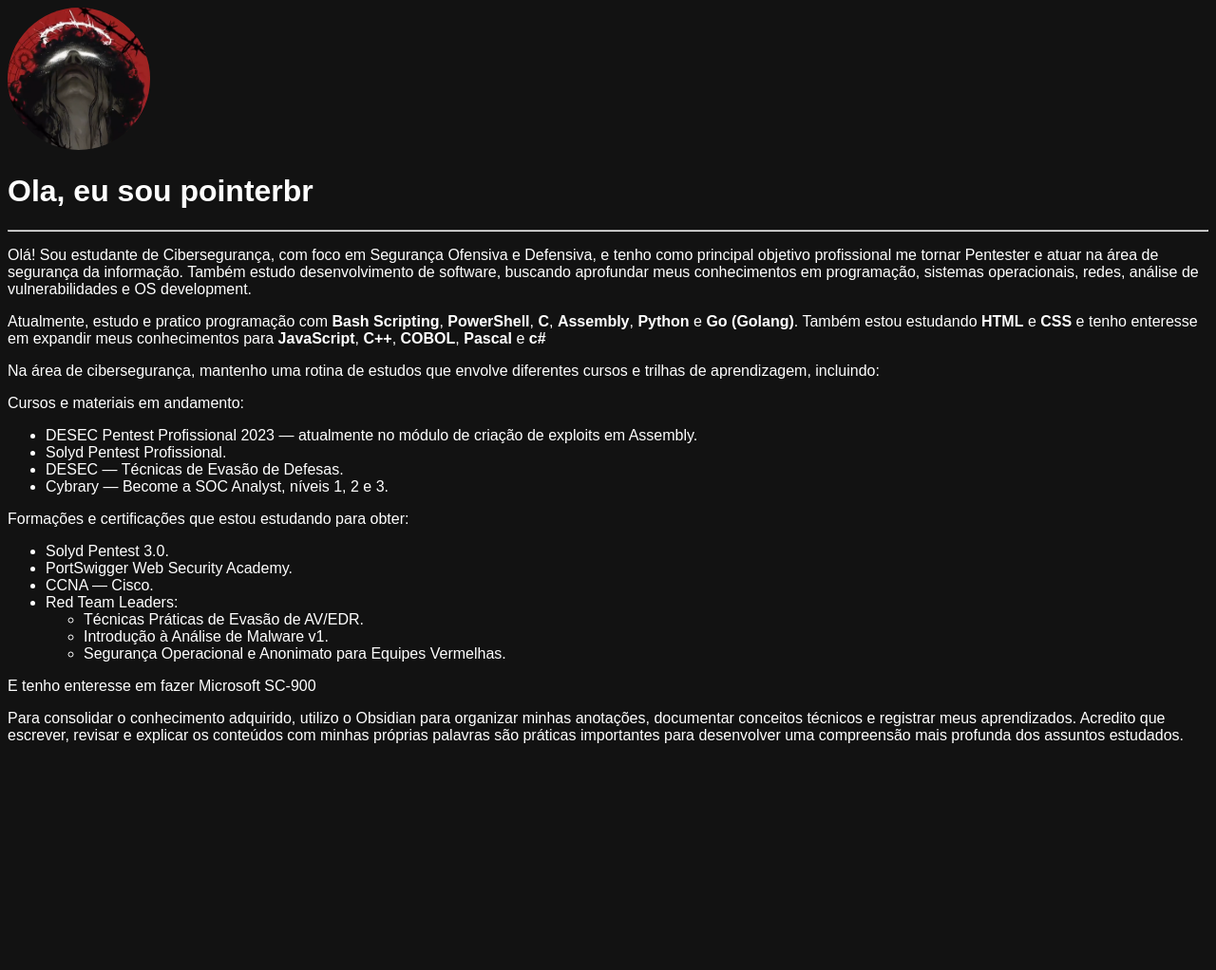
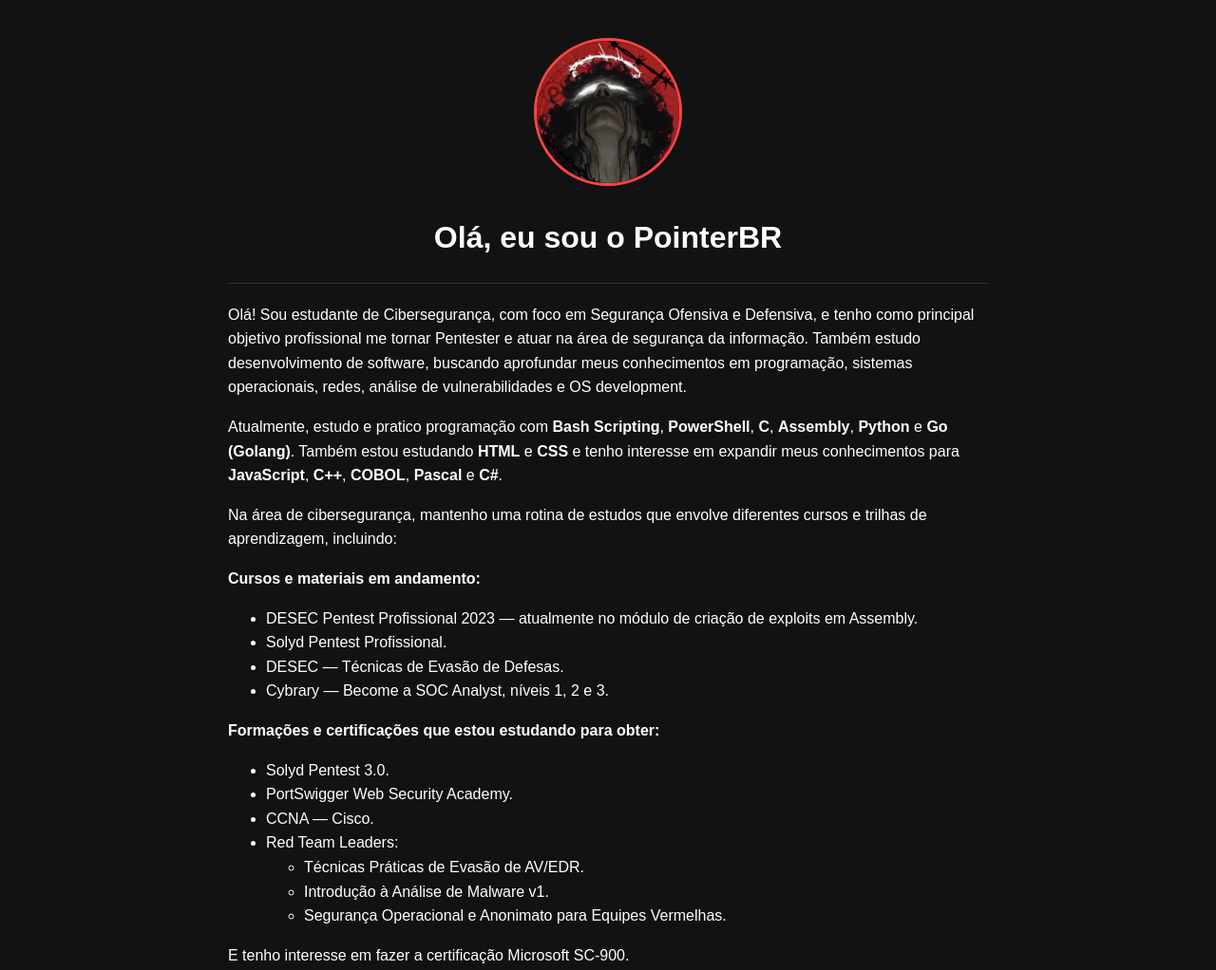
Before and after one commit to pointerbr/index-HTML, a plain HTML site: page index.html in a window 1280 px wide. Shown: the top 1022 px of the page at 95% size. Before the commit the page ends 800 px from the top, so only its background shows below. Drawn offline with Linux system fonts and the light colour scheme.

Commit message:
Update index.html

```diff
--- a/index.html
+++ b/index.html
@@ -3,56 +3,80 @@
     <head>
         <meta charset="UTF-8">
         <meta name="description" content="PointerBR">
-        <meta name="viewport" content="width=device-width,initial-scale=1.0">
-        <meta name="author" content="desconhecido">
-        <title>Meu portiflio</title>
+        <meta name="viewport" content="width=device-width, initial-scale=1.0">
+        <meta name="author" content="PointerBR">
+        <title>Meu Portfólio</title>
         <style>
             body {
                 background-color: #121212;
                 color: #ffffff;
                 font-family: Arial, sans-serif;
+                max-width: 800px;
+                margin: 0 auto;
+                padding: 40px 20px;
+                line-height: 1.6;
+            }
+            .profile-container {
+                text-align: center;
+                margin-bottom: 20px;
             }
             .profile-img {
                 width: 150px;
                 height: 150px;
                 border-radius: 50%;
                 object-fit: cover;
+                border: 3px solid #ff4444; /* Opcional: detalhe em vermelho combinando com a imagem */
             }
-
+            h1 {
+                text-align: center;
+            }
+            hr {
+                border: 0;
+                height: 1px;
+                background: #333;
+                margin: 20px 0;
+            }
+            ul {
+                margin-bottom: 15px;
+            }
         </style>
     </head>
     <body>
+        <div class="profile-container">
             <img src="Screenshot_20261009-193402-433.png" alt="Logo de Perfil" class="profile-img">
+        </div>
 
-        <h1><strong>Ola, eu sou pointerbr</strong></h1>
+        <h1><strong>Olá, eu sou o PointerBR</strong></h1>
         <hr>
 
         <p>Olá! Sou estudante de Cibersegurança, com foco em Segurança Ofensiva e Defensiva, e tenho como principal objetivo profissional me tornar Pentester e atuar na área de segurança da informação. Também estudo desenvolvimento de software, buscando aprofundar meus conhecimentos em programação, sistemas operacionais, redes, análise de vulnerabilidades e OS development.</p>
 
-        <p>Atualmente, estudo e pratico programação com <b>Bash Scripting</b>, <b>PowerShell</b>, <b>C</b>, <b>Assembly</b>, <b>Python</b> e <b>Go (Golang)</b>. Também estou estudando <b>HTML</b> e <b>CSS</b> e tenho enteresse em expandir meus conhecimentos para <b>JavaScript</b>, <b>C++</b>, <b>COBOL</b>, <b>Pascal</b> e <b>c#</b></p>
+        <p>Atualmente, estudo e pratico programação com <b>Bash Scripting</b>, <b>PowerShell</b>, <b>C</b>, <b>Assembly</b>, <b>Python</b> e <b>Go (Golang)</b>. Também estou estudando <b>HTML</b> e <b>CSS</b> e tenho interesse em expandir meus conhecimentos para <b>JavaScript</b>, <b>C++</b>, <b>COBOL</b>, <b>Pascal</b> e <b>C#</b>.</p>
 
         <p>Na área de cibersegurança, mantenho uma rotina de estudos que envolve diferentes cursos e trilhas de aprendizagem, incluindo:</p>
 
-        <p>Cursos e materiais em andamento:</p>
+        <p><strong>Cursos e materiais em andamento:</strong></p>
         <ul>
             <li>DESEC Pentest Profissional 2023 — atualmente no módulo de criação de exploits em Assembly.</li>
             <li>Solyd Pentest Profissional.</li>
             <li>DESEC — Técnicas de Evasão de Defesas.</li>
             <li>Cybrary — Become a SOC Analyst, níveis 1, 2 e 3.</li>
         </ul>
-        <p>Formações e certificações que estou estudando para obter:</p>
+
+        <p><strong>Formações e certificações que estou estudando para obter:</strong></p>
         <ul>
             <li>Solyd Pentest 3.0.</li>
             <li>PortSwigger Web Security Academy.</li>
             <li>CCNA — Cisco.</li>
-            <li>Red Team Leaders:</li>
+            <li>Red Team Leaders:
                 <ul>
                     <li>Técnicas Práticas de Evasão de AV/EDR.</li>
                     <li>Introdução à Análise de Malware v1.</li>
                     <li>Segurança Operacional e Anonimato para Equipes Vermelhas.</li>
                 </ul>
+            </li>
         </ul>
-        <p>E tenho enteresse em fazer Microsoft SC-900</p>
+        <p>E tenho interesse em fazer a certificação Microsoft SC-900.</p>
 
         <p>Para consolidar o conhecimento adquirido, utilizo o Obsidian para organizar minhas anotações, documentar conceitos técnicos e registrar meus aprendizados. Acredito que escrever, revisar e explicar os conteúdos com minhas próprias palavras são práticas importantes para desenvolver uma compreensão mais profunda dos assuntos estudados.</p>
     </body>
```
Lines whose indentation alone changed are shown as unchanged.
